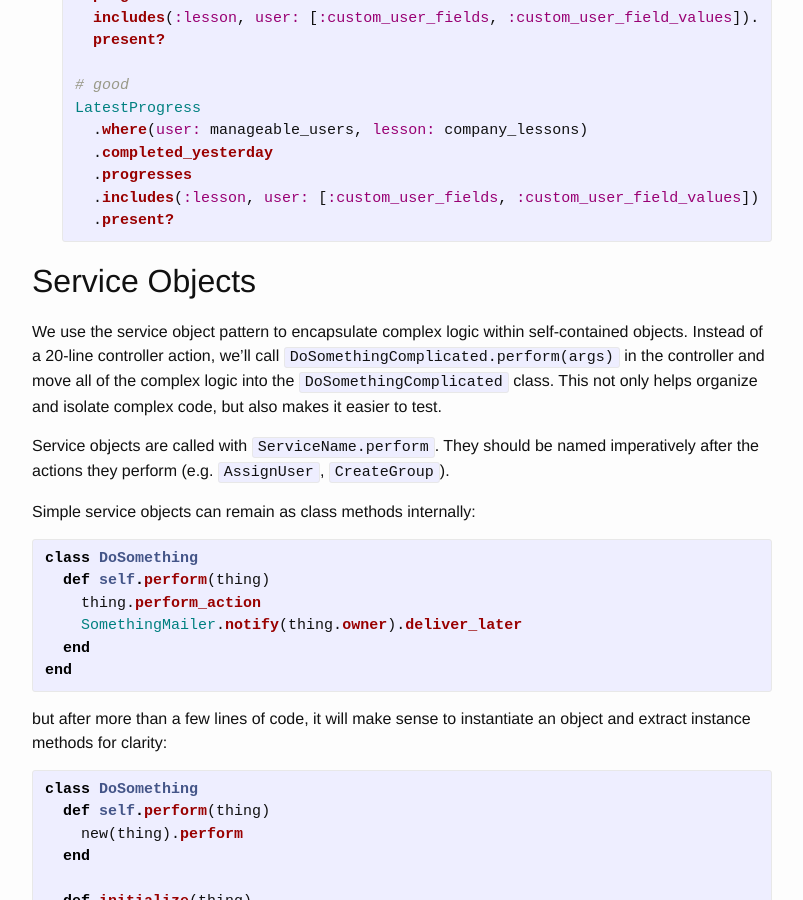
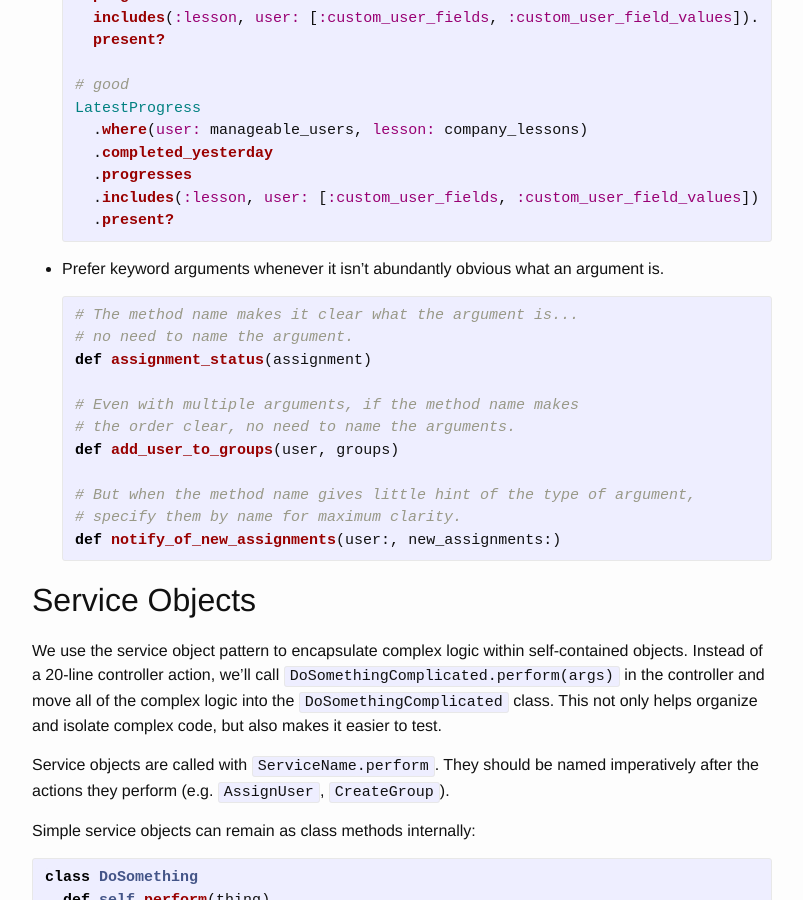
Before and after one commit to isabella232/lessonly.github.io, a Jekyll site: the page built from ruby-style-guide.md, in a window 1280 px wide and 900 px high, scrolled down 2744 px. Shown: the whole window, without its empty margins (238-1041 px from the left). Built offline with Jekyll 4.4.1, drawn with Linux system fonts in a browser that asks for light colours.

Commit message:
Add suggestions on when to use keyword arguments
Resolves #50

Also:

- ignore the new .jekyll-metadata file, per Jekyll’s suggestion: https://github.com/jekyll/jekyll/issues/3595#issuecomment-83784543
- `bundle update rb-fsevent`, the version we had got yanked

````diff
--- a/ruby-style-guide.md
+++ b/ruby-style-guide.md
@@ -133,6 +133,22 @@ These override either Github’s or Batsov’s styleguide where applicable:
     .progresses
     .includes(:lesson, user: [:custom_user_fields, :custom_user_field_values])
     .present?
+  ```
+
+- Prefer keyword arguments whenever it isn’t abundantly obvious what an argument is.
+
+  ```ruby
+  # The method name makes it clear what the argument is...
+  # no need to name the argument.
+  def assignment_status(assignment)
+
+  # Even with multiple arguments, if the method name makes
+  # the order clear, no need to name the arguments.
+  def add_user_to_groups(user, groups)
+
+  # But when the method name gives little hint of the type of argument,
+  # specify them by name for maximum clarity.
+  def notify_of_new_assignments(user:, new_assignments:)
   ```
 
 ## Service Objects
````
Also changed, not shown: Gemfile.lock, 1 other file.
